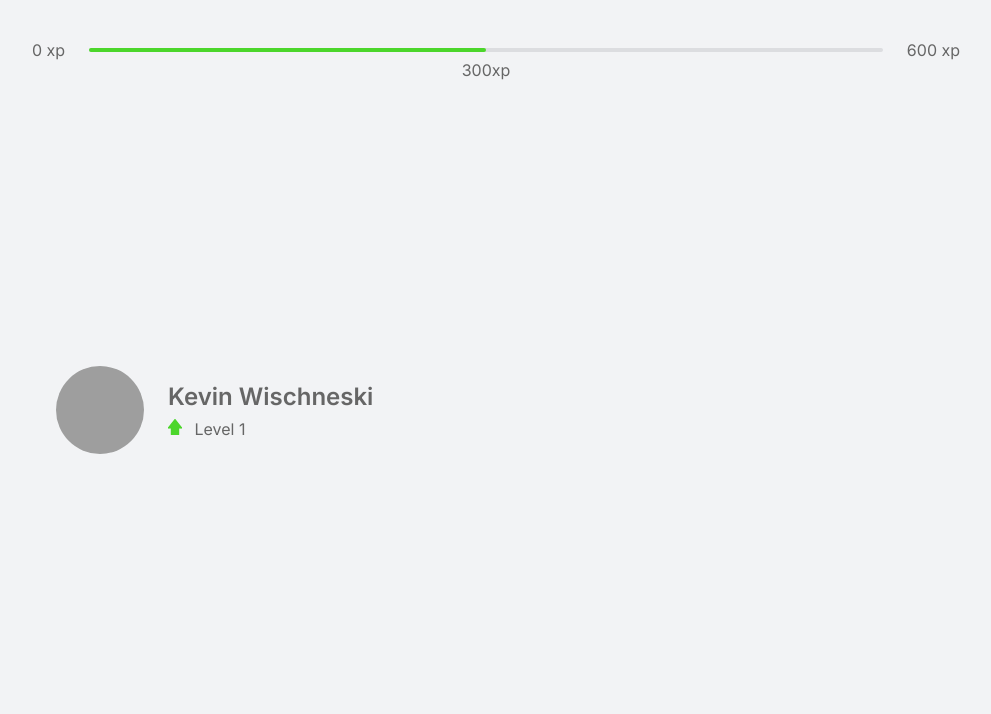
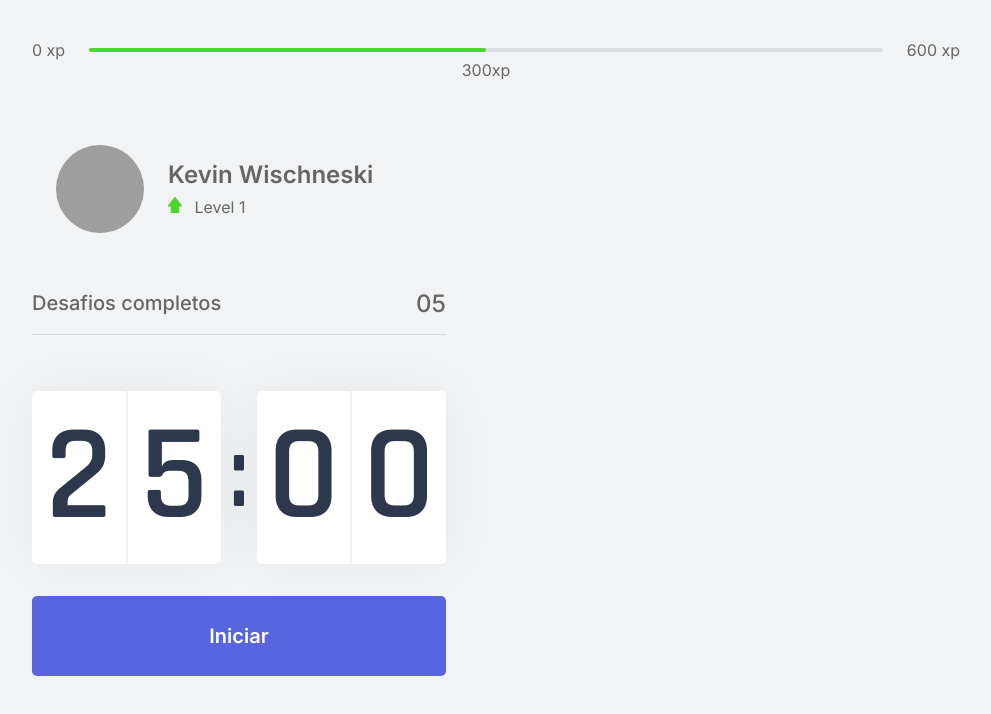
Before and after one commit to KevinWis/MoveIt, a Next.js app: page / in a window 1280 px wide. Shown: the top 714 px of the page, without its empty margins (144-1135 px from the left). Built offline with nearby package versions, Linux system fonts and the light colour scheme; grey boxes are pictures that could not be loaded.

Commit message:
feat(home): Adding new components to the page

```diff
--- a/src/pages/index.tsx
+++ b/src/pages/index.tsx
@@ -1,6 +1,8 @@
 import { Container, InnerContainer } from "../styles/homeStyle";
 import ExperienceBar from "../components/experienceBar";
 import Profile from "../components/profile";
+import CompletedChallenges from "../components/completedChallenges";
+import Countdown from "../components/countdown";
 const Home = () => {
   return (
     <Container>
@@ -8,6 +10,8 @@ const Home = () => {
       <InnerContainer>
         <div>
           <Profile />
+          <CompletedChallenges />
+          <Countdown />
         </div>
         <div></div>
       </InnerContainer>
```
